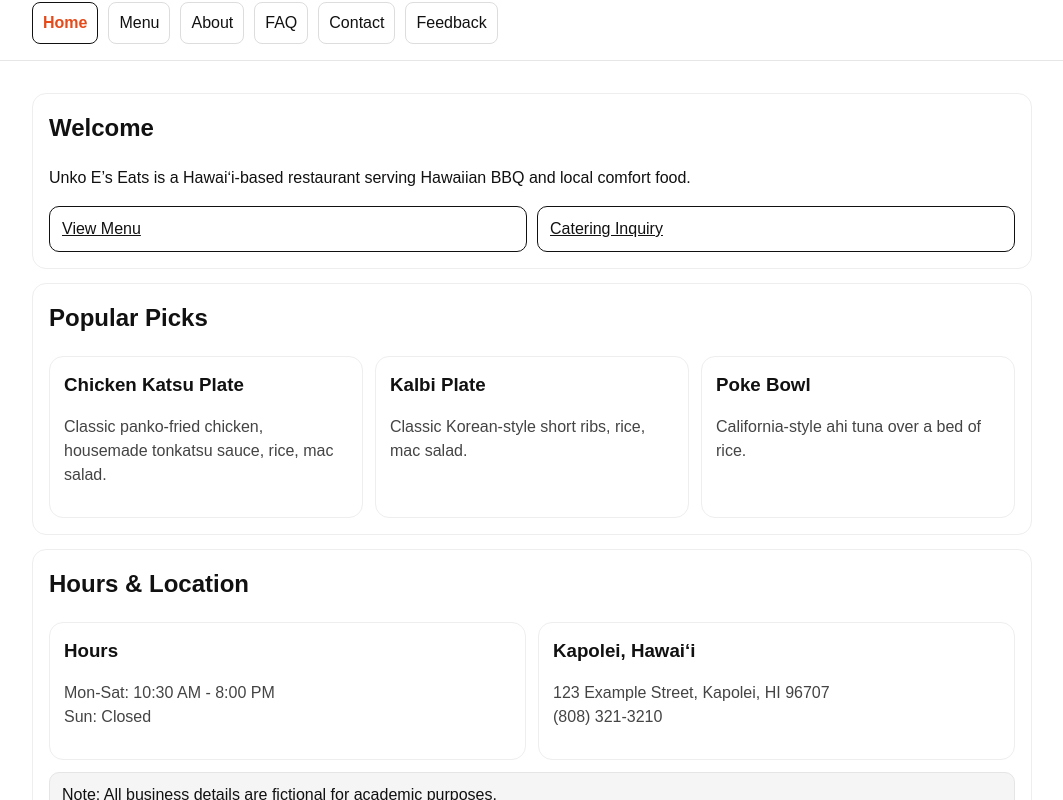
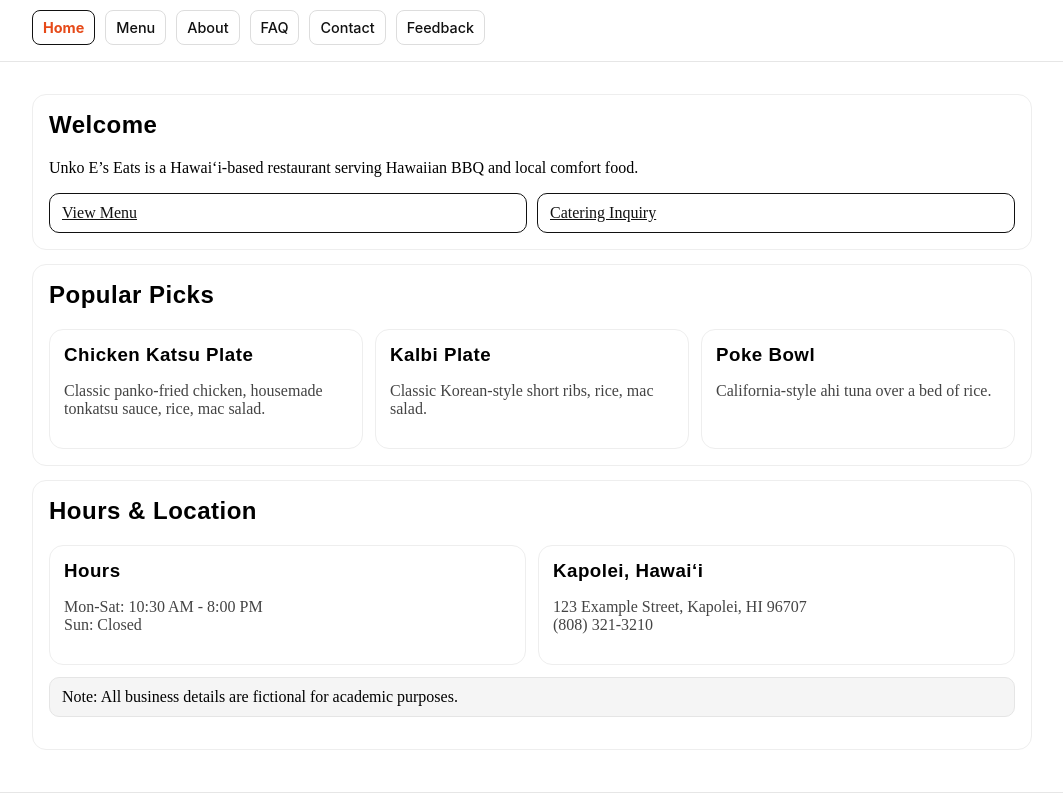
Before and after one commit to godliestt/unkoeseats, a plain HTML site: page index.html in a window 1280 px wide. Shown: the part 130-930 px from the top of the page, without its empty margins (108-1171 px from the left). Drawn offline with Linux system fonts and the light colour scheme.

Commit message:
Refactor styles.css for layout and font integration
Updated styles for improved layout and typography.

```diff
--- a/styles.css
+++ b/styles.css
@@ -1,13 +1,31 @@
 /* styles.css */
 
-/* basic reset */
-* { box-sizing: border-box; }
-html, body { margin: 0; padding: 0; }
+/* integrate fonts */
+
+<link rel="preconnect" href="https://fonts.googleapis.com">
+<link rel="preconnect" href="https://fonts.gstatic.com" crossorigin>
+<link href="https://fonts.googleapis.com/css2?family=Inter:wght@400;700&family=Sansita:ital,wght@0,400;0,700;1,400&display=swap" rel="stylesheet">
+
+
+/* Apply Inter to everything by default */
 body {
-  font-family: Arial, Helvetica, sans-serif;
-  line-height: 1.5;
-  background: #ffffff;
-  color: #111111;
+  font-family: 'Inter', sans-serif;
+  background-color: var(--coastal-white); /* Using the variable from earlier */
+  color: var(--lava-black);
+}
+
+/* Apply Sansita to the Brand Name and Headings */
+h1, h2, h3, .brand h1 {
+  font-family: 'Sansita', sans-serif;
+  font-weight: 700;
+  letter-spacing: 0.5px; /* Sansita looks great with a tiny bit of extra space */
+}
+
+/* Keeping the nav clean with Inter */
+nav a {
+  font-family: 'Inter', sans-serif;
+  font-weight: 500;
+  font-size: 0.9rem;
 }
 
 .container {
```
